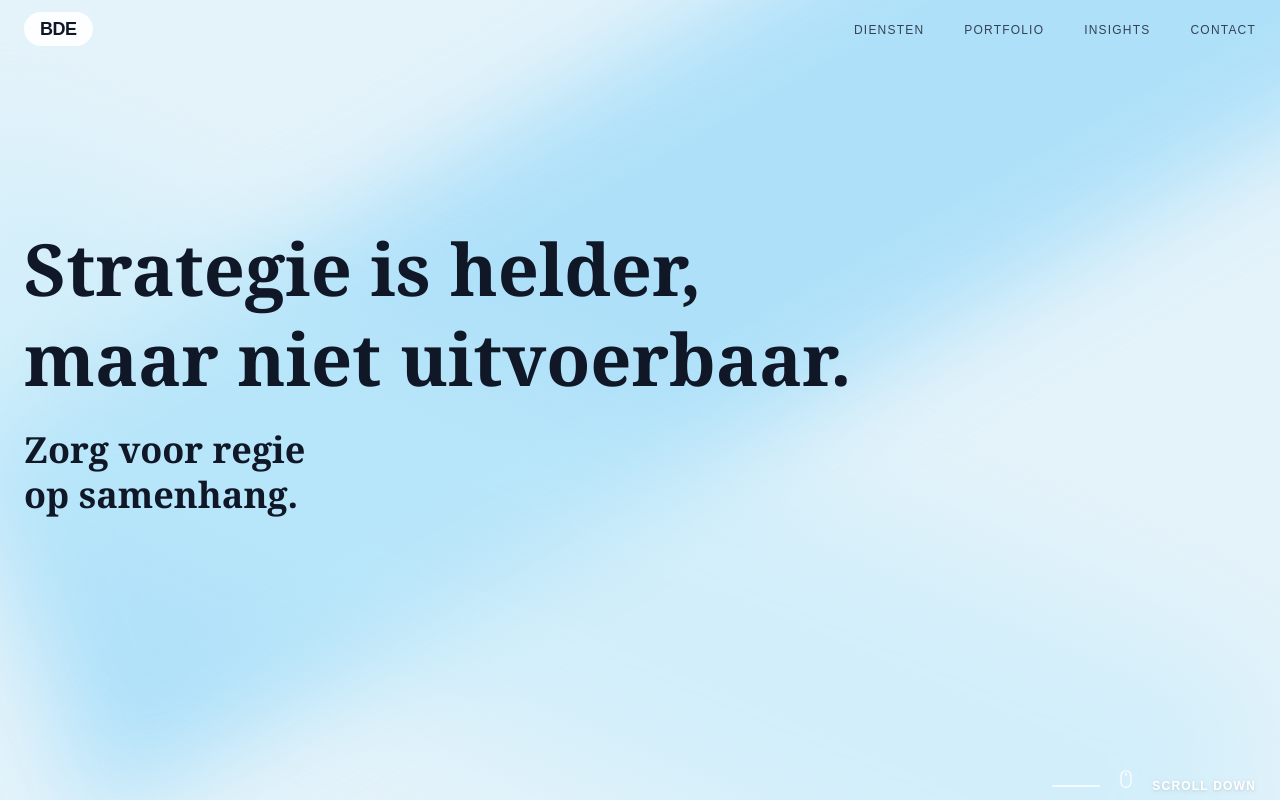
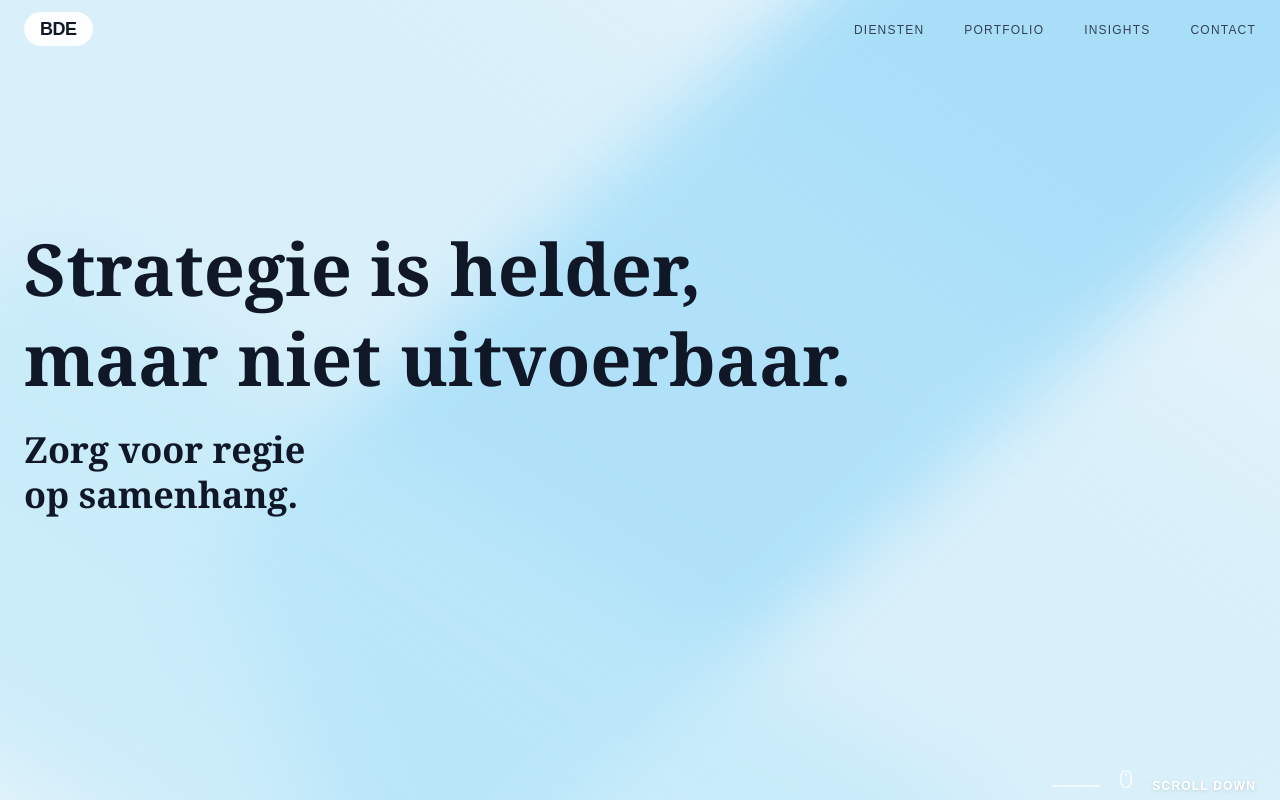
Before and after one commit to TinoiDam/bde-consulting.com, a Next.js app: page / in a window 1280 px wide. Shown: the top 800 px of the page. Built offline with nearby package versions, Linux system fonts and the light colour scheme.

Commit message:
Hard diagonal light beam - intense primary ray with sharp skew, high contrast edges, layered depth

```diff
--- a/app/page.tsx
+++ b/app/page.tsx
@@ -10,33 +10,48 @@ export default function Home() {
           backgroundColor: '#E4F3FA'
         }}
       >
-        {/* Primary focused light beam - Sharp, directed, strong contrast */}
+        {/* Hard, bright primary light beam - Centered, sharp, intense */}
         <div
           className="absolute pointer-events-none"
           style={{
-            width: '120%',
-            height: '50%',
+            width: '100%',
+            height: '60%',
             backgroundColor: '#A1DCF9',
-            top: '5%',
-            right: '-15%',
-            transform: 'rotate(-20deg) skewY(-10deg)',
-            filter: 'blur(50px)',
-            opacity: 0.8
+            top: '-10%',
+            right: '-25%',
+            transform: 'rotate(-22deg) skewY(-20deg) scaleX(1.3)',
+            filter: 'blur(35px)',
+            opacity: 0.88
           }}
         ></div>
 
-        {/* Secondary accent - Complementary direction, softer */}
+        {/* Secondary dynamic band - High contrast edge */}
         <div
           className="absolute pointer-events-none"
           style={{
-            width: '110%',
-            height: '45%',
+            width: '95%',
+            height: '55%',
             backgroundColor: '#C1EAFA',
-            bottom: '5%',
-            left: '-10%',
-            transform: 'rotate(15deg) skewY(8deg)',
-            filter: 'blur(60px)',
-            opacity: 0.5
+            bottom: '-15%',
+            left: '-20%',
+            transform: 'rotate(18deg) skewX(-25deg) skewY(12deg)',
+            filter: 'blur(40px)',
+            opacity: 0.65
+          }}
+        ></div>
+
+        {/* Soft glow edges - Subtle transition */}
+        <div
+          className="absolute pointer-events-none"
+          style={{
+            width: '140%',
+            height: '100%',
+            backgroundColor: '#C1EAFA',
+            top: '0%',
+            left: '-30%',
+            transform: 'rotate(35deg) skewX(-30deg)',
+            filter: 'blur(80px)',
+            opacity: 0.3
           }}
         ></div>
 
```
